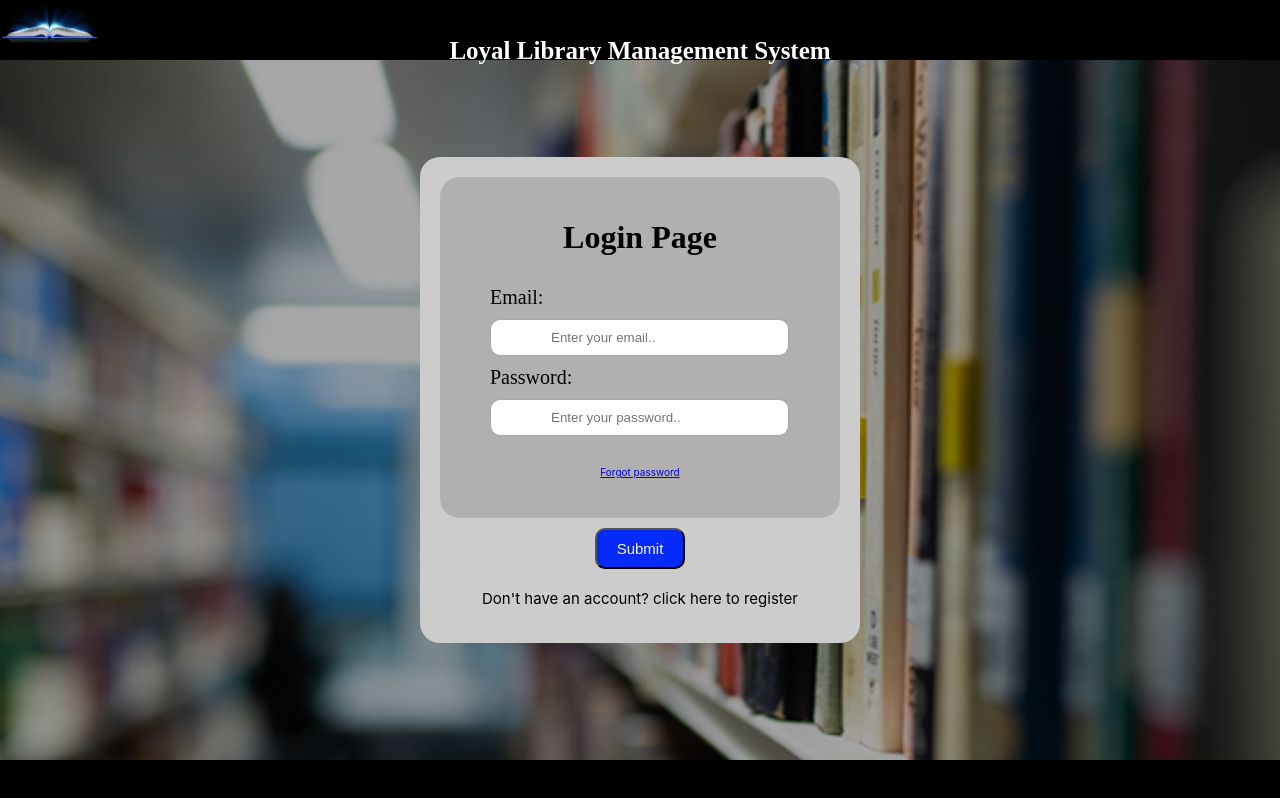
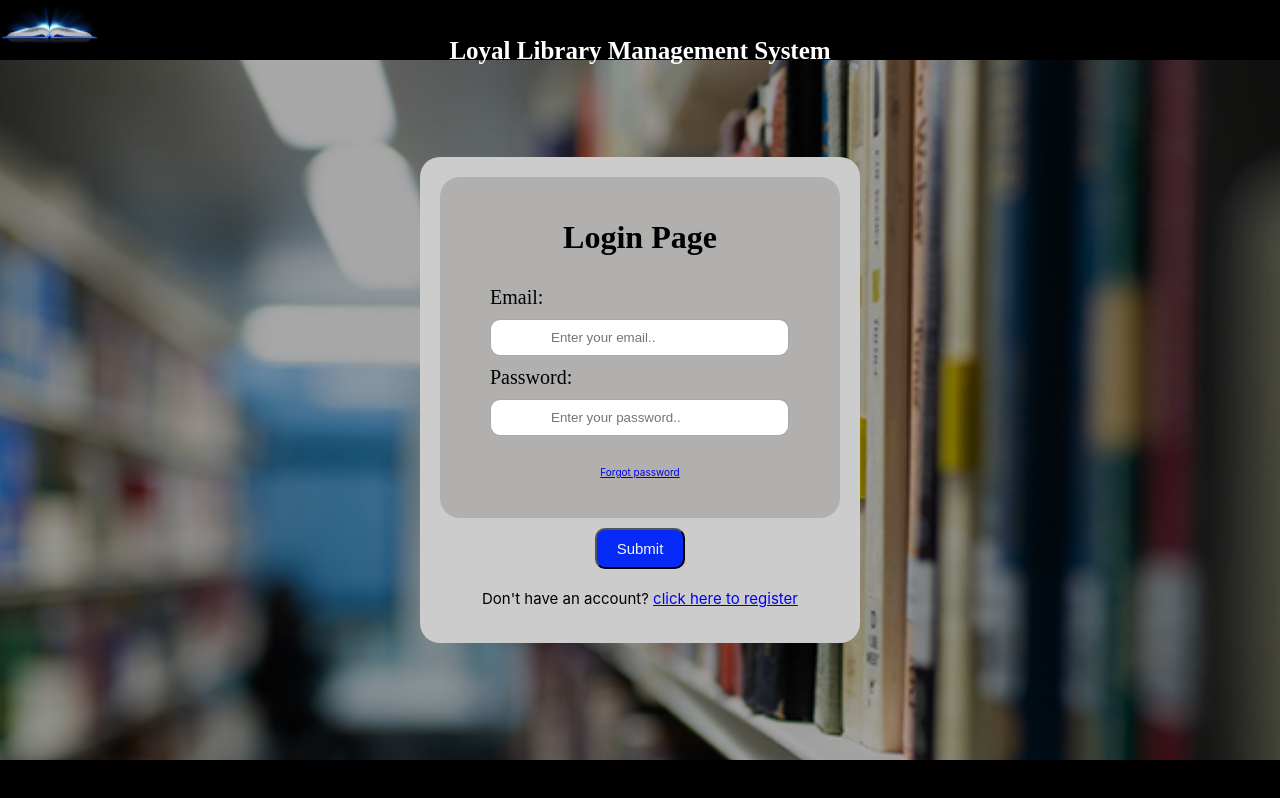
Before and after one commit to chamodipiyumika/Loyal-Library-Management-System, a React (Create React App) app in the folder FrontEnd/lms/: page / in a window 1280 px wide. Built offline with nearby package versions, Linux system fonts and the light colour scheme.

Commit message:
front end works

```diff
--- a/FrontEnd/lms/src/componants/loginPage.js
+++ b/FrontEnd/lms/src/componants/loginPage.js
@@ -53,7 +53,7 @@ function FunctionalComLogin() {
          </div>
 
           <div className="p2">
-            <p>Don't have an account? click here to register</p>
+            <p>Don't have an account? <Link to="/restore-password">click here to register</Link> </p>
           </div>
         </form>
       </div>
--- a/FrontEnd/lms/src/componants/resetpwPage.js
+++ b/FrontEnd/lms/src/componants/resetpwPage.js
@@ -3,7 +3,7 @@ import FunctionalComHead from './header/header';
 import FunctionalComFooter from './footer/footer';
 import './css/resetpwPage.css';
 function FunctionalComReset() {
-  const [userid, setEmail] = useState("");
+  const [userid, setUserid] = useState("");
 
   const handleSearch = (event) => {
     event.preventDefault();
@@ -30,7 +30,7 @@ function FunctionalComReset() {
             <input
               type="text"  name="userid" placeholder="Enter your userid.."
               value={userid}
-              onChange={(e) => setEmail(e.target.value)}
+              onChange={(e) => setUserid(e.target.value)}
               style={{ display: 'block', margin: '10px 0' }}
             />
           </label>
```
Also changed, not shown: FrontEnd/lms/src/App.js (+7 -0 lines).
